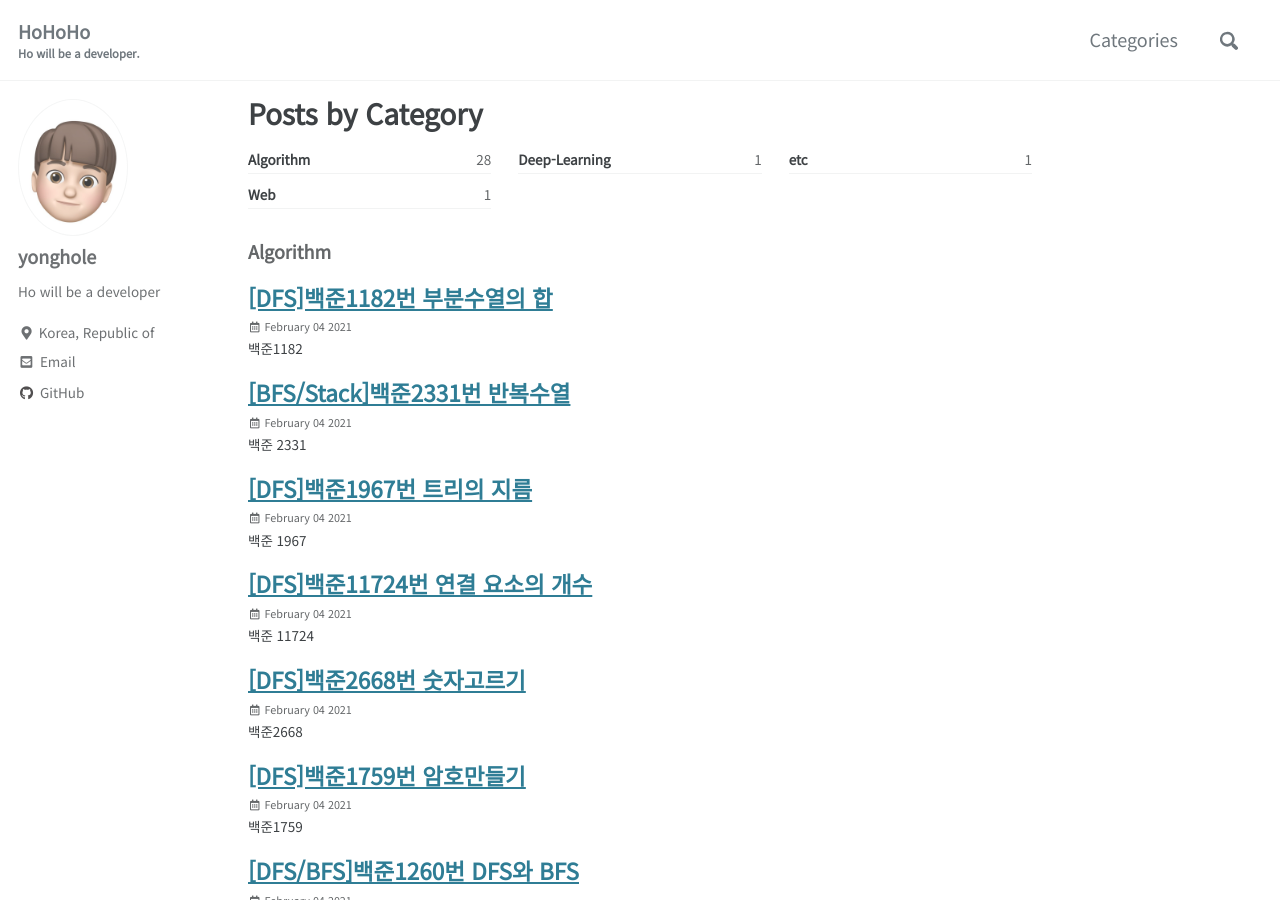
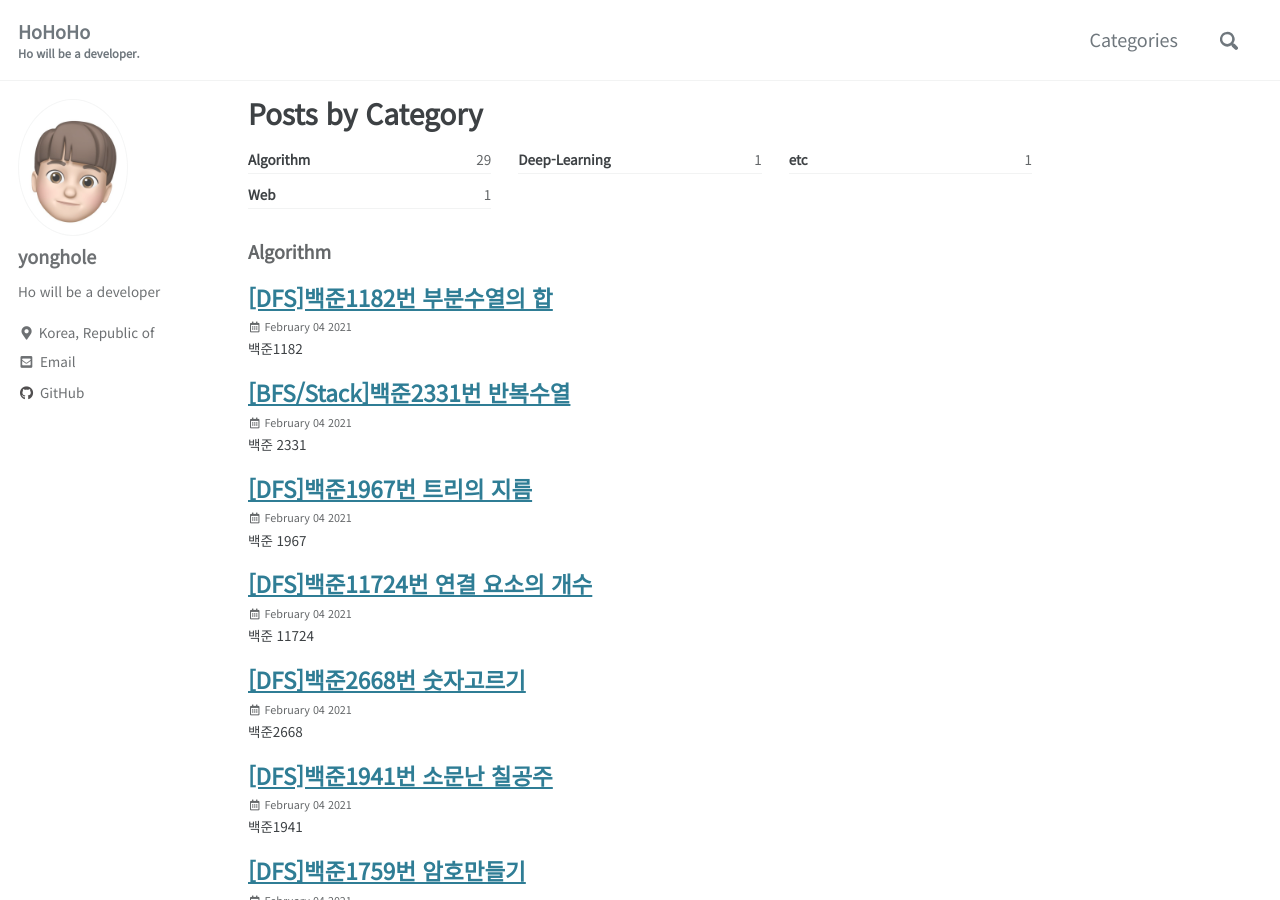
Before and after one commit to yonghole/yonghole.github.io, a Jekyll site: the page built from category-archive.md, in a window 1280 px wide and 900 px high. Built offline with Jekyll 4.4.1, drawn with Linux system fonts in a browser that asks for light colours; cached includes are drawn as plain includes.

```diff
--- a/_posts/백준1941 3e71338e2a714455925ffb83d9d3209c.md
+++ b/_posts/2021-02-04-BOJ1941.md
@@ -1,6 +1,11 @@
+---
+title: "[DFS]백준1941번 소문난 칠공주"
+date: 2021-02-04 14:06:58
+categories: Algorithm
+---
 # 백준1941
 
-![%E1%84%87%E1%85%A2%E1%86%A8%E1%84%8C%E1%85%AE%E1%86%AB1941%203e71338e2a714455925ffb83d9d3209c/_2021-02-04__3.46.24.png](%E1%84%87%E1%85%A2%E1%86%A8%E1%84%8C%E1%85%AE%E1%86%AB1941%203e71338e2a714455925ffb83d9d3209c/_2021-02-04__3.46.24.png)
+<img width="903" alt="_2021-02-04__3 46 24" src="https://user-images.githubusercontent.com/55180768/106849068-6dcb6900-66f5-11eb-83d3-6f18b5edd7fb.png">
 
 정답률을 보고 흔한 백트랙킹 문제겠거니 했는데, 너무 고생했던 문제이다.
 
```
